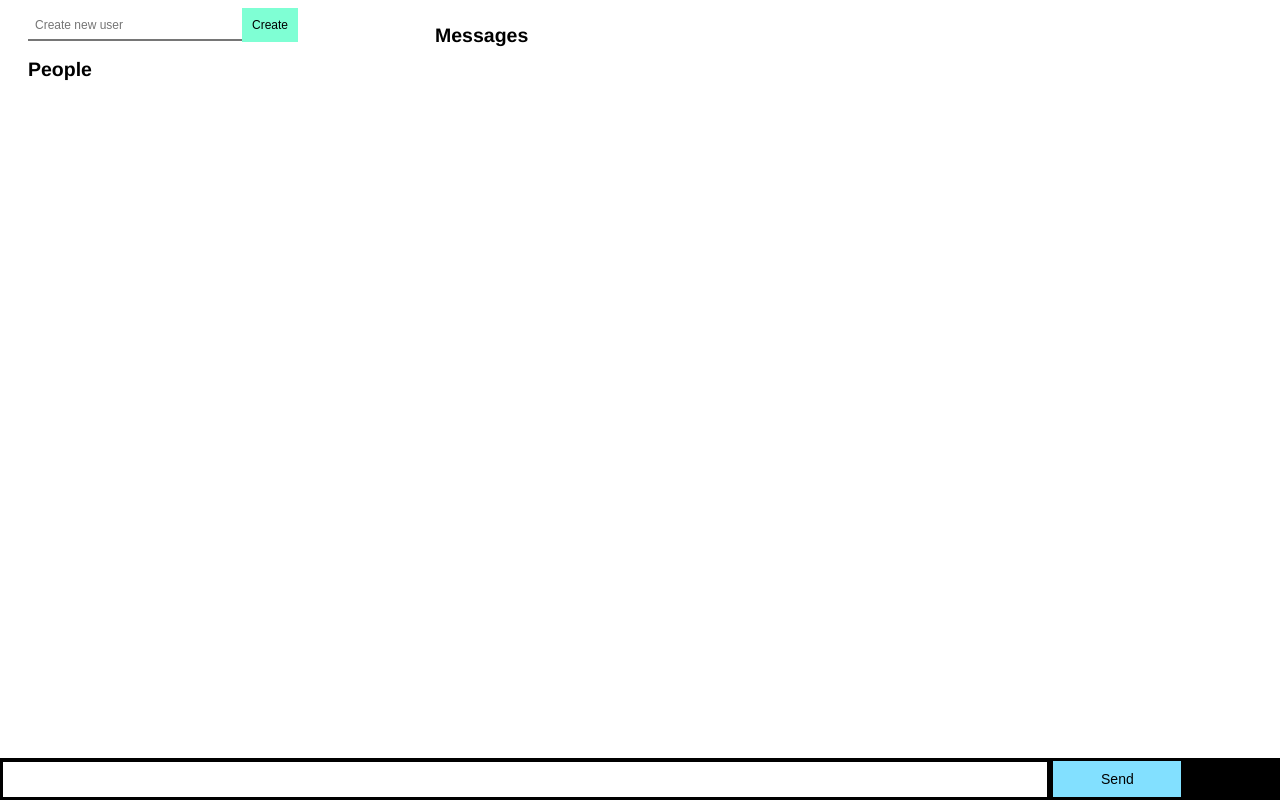
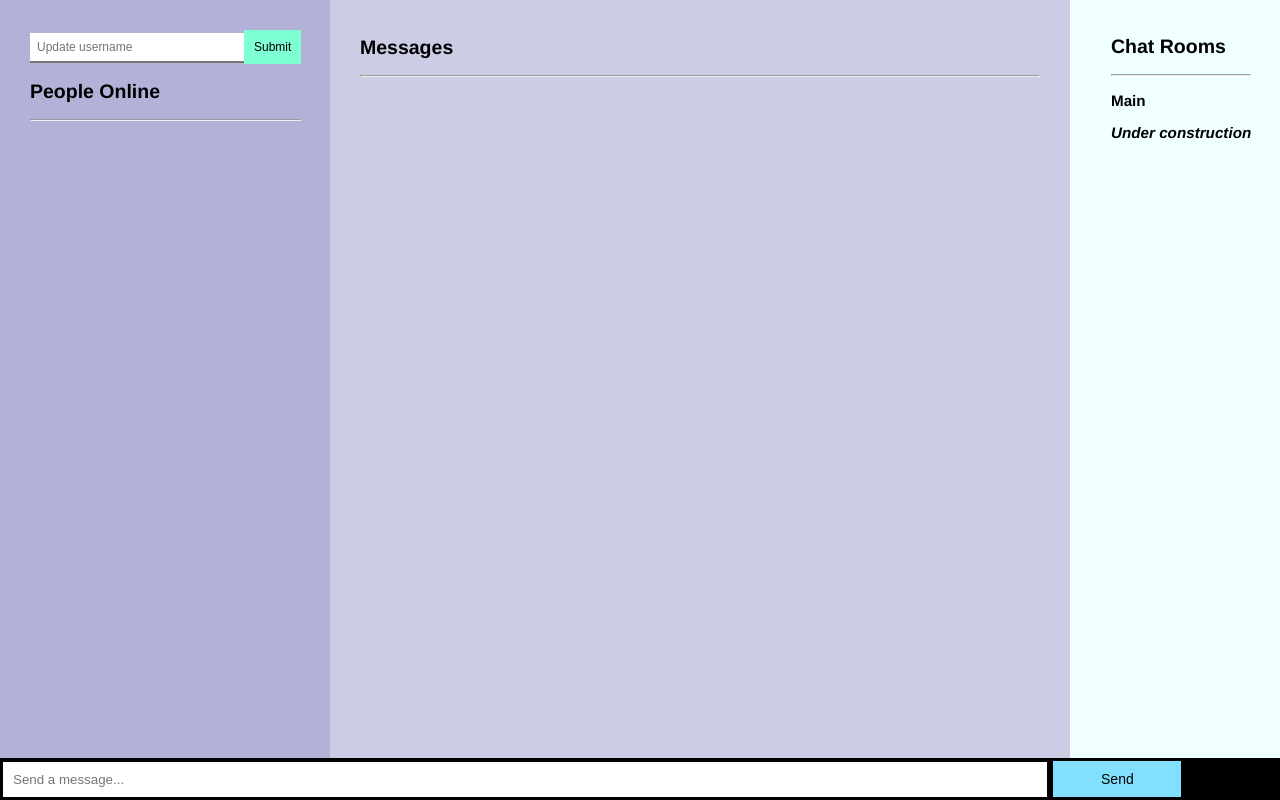
Before and after one commit to sherzader/chitchat, a website: page index.html in a window 1280 px wide. Drawn offline with nearby package versions, Linux system fonts and the light colour scheme; no server answers.

Commit message:
add conditional for hostname socket setup

```diff
--- a/chat_client.js
+++ b/chat_client.js
@@ -1,4 +1,10 @@
-var socket = io.connect(window.location.hostname);
+var socket;
+
+if (window.location.hostname != 'localhost') {
+  socket = io.connect(window.location.hostname);
+} else {
+  socket = io.connect();
+}
 
 $(document).ready(function() {
   $('form#msg').submit(function(e) {
--- a/index.html
+++ b/index.html
@@ -4,23 +4,29 @@
     <meta charset="utf-8">
     <title>ChitChat</title>
     <link href="style.css" rel="stylesheet" type="text/css"></link>
-    <script src="/socket.io/socket.io.js"></script>
-    <script src="http://code.jquery.com/jquery-1.11.1.js"></script>
-    <script src="chat_client.js"></script>
+    <!-- <script src="//twemoji.maxcdn.com/twemoji.min.js"></script> -->
   </head>
   <body>
     <div class="container">
       <aside class="">
         <form id="name_change">
-          <input id="name" placeholder="Create new user" autocomplete="off" /><button>Create</button>
+          <input id="name" placeholder="Update username" autocomplete="off" /><button>Submit</button>
         </form>
-        <h2>People</h2>
+        <h2>People Online</h2><hr>
         <div id="people"></div>
       </aside>
-      <ul id="messages"><h2>Messages</h2></ul>
+      <ul id="messages"><h2>Messages</h2><hr></ul>
       <form id="msg">
-        <input id="m" autocomplete="off" /><button>Send</button>
+        <input id="m" autocomplete="off" placeholder="Send a message..."/><button>Send</button>
       </form>
+      <div id="rooms">
+        <h2>Chat Rooms</h2><hr>
+        <h3 id="main">Main</h3>
+        <h3><i>Under construction</i></h3>
+      </div>
     </div>
+    <script src="/socket.io/socket.io.js"></script>
+    <script src="http://code.jquery.com/jquery-1.11.1.js"></script>
+    <script src="chat_client.js"></script>
   </body>
 </html>
--- a/package.json
+++ b/package.json
@@ -10,7 +10,8 @@
   },
   "dependencies": {
     "express": "^4.13.4",
-    "socket.io": "^1.4.5"
+    "socket.io": "^1.4.5",
+    "twilio": "^2.9.1"
   },
   "engines": {
     "node": "5.0.0"
--- a/style.css
+++ b/style.css
@@ -1,6 +1,9 @@
 * { margin: 0, padding: 0, box-sizing: border-box; }
 
-body { font: 13px Helvetica, Arial; }
+body {
+  font: 13px Helvetica, Arial;
+  background-color: azure;
+}
 form#msg {
   left: 0;
   background: #000;
@@ -22,9 +25,15 @@ form#msg button {
 #messages {
   list-style: none;
   margin: 0 auto;
-  padding: 0;
-  width: 700px;
+  /*! padding: 0; */
+  width: 680px;
   margin-bottom: 50px;
+  position: fixed;
+  left: 330px;
+  padding: 20px 30px;
+  height: 1000px;
+  background-color: #cccce5;
+  top:  0;
 }
 
 #messages li {
@@ -38,7 +47,14 @@ form#msg button {
 aside {
   padding: 0;
   margin: 0;
-  margin-left: 20px;
+  /*! margin-left: 20px; */
+  background-color: #b2b2d8;
+  padding: 30px;
+  top: 0;
+  position: fixed;
+  left: 0;
+  /*! vertical-align: top; */
+  height: 1000px;
 }
 
 .container {
@@ -61,6 +77,12 @@ aside {
   font-size: 12px;
 }
 
+#rooms {
+  position: fixed;
+  left: 1100px;
+  padding: 11px;
+}
+
 /*.banner {
   top: 0;
   left: 0;
```
Also changed, not shown: README.md, 1 other file.
